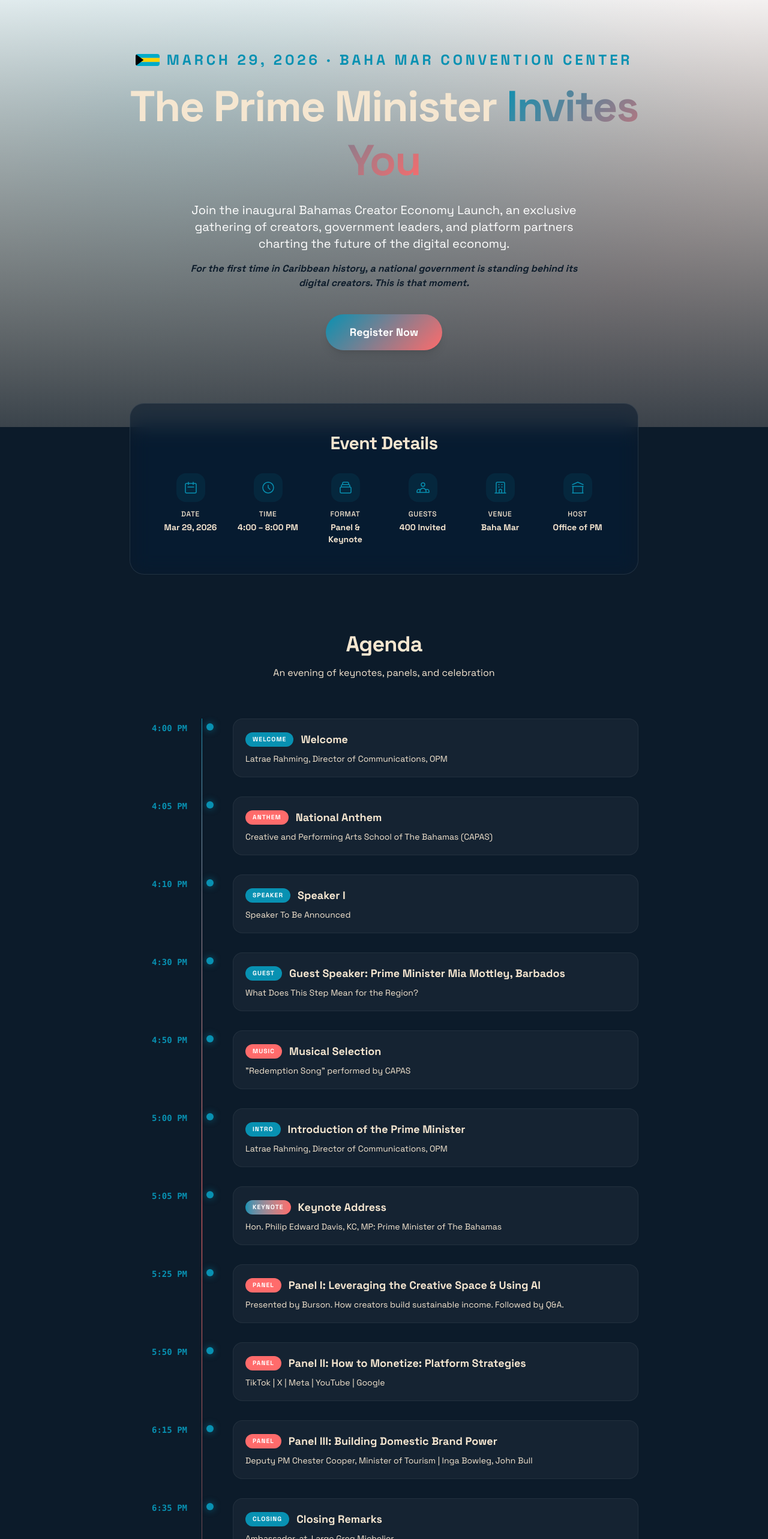
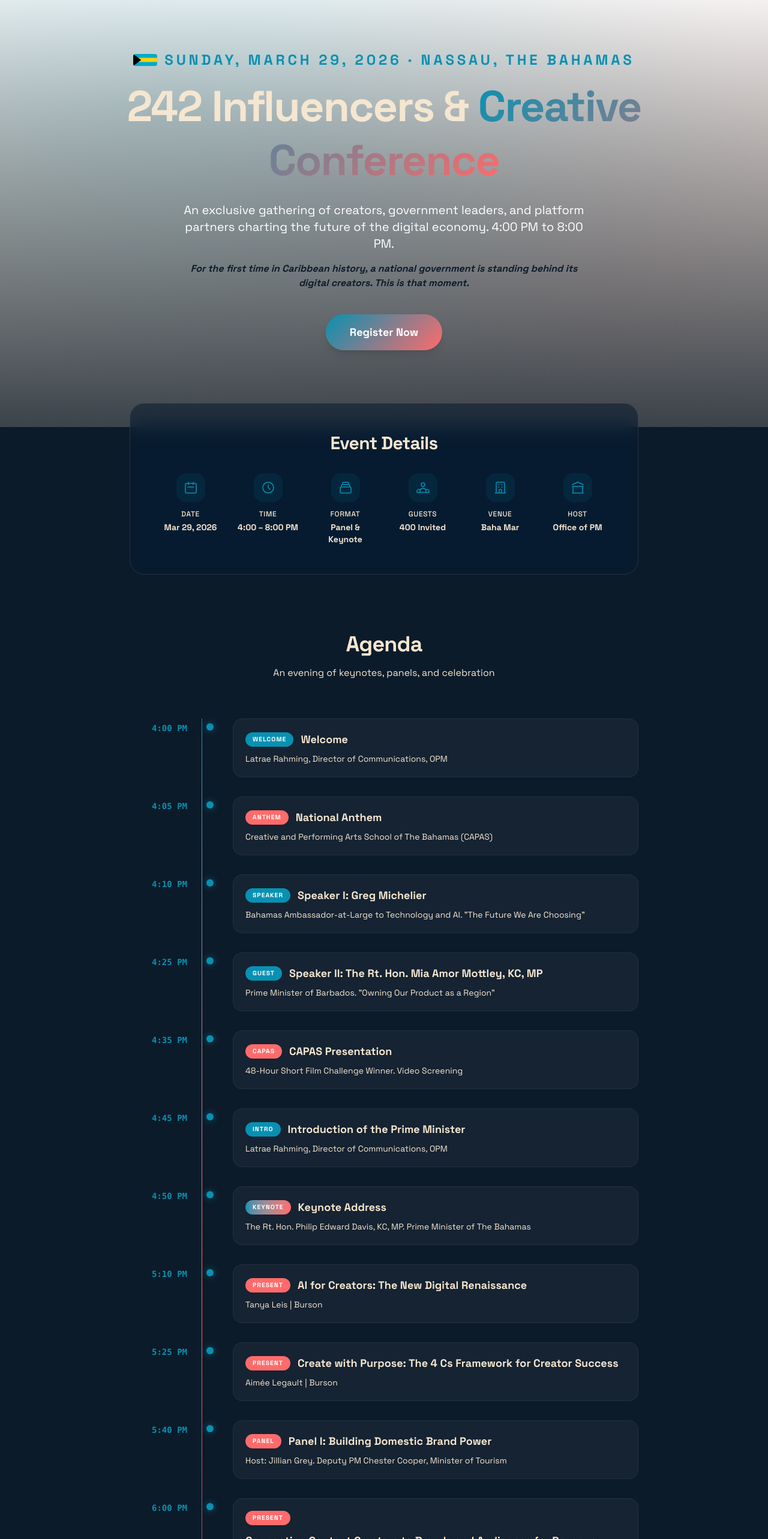
Before and after one commit to gmr0780/Bahamas-Creator-Economy, a Next.js app: page /event in a window 1280 px wide. Shown: the part 180-2746 px from the top of the page at 60% size. Built offline with nearby package versions, Linux system fonts and the light colour scheme; no server answers; the database is empty.

Commit message:
Update to final programme: 242 Influencers & Creative Conference, full run of show, updated speakers

```diff
--- a/src/app/event/page.tsx
+++ b/src/app/event/page.tsx
@@ -4,37 +4,48 @@ import BahamianFlag from "../components/BahamianFlag";
 const agendaItems = [
   { time: "4:00 PM", tag: "WELCOME", tagColor: "bg-aqua", title: "Welcome", subtitle: "Latrae Rahming, Director of Communications, OPM" },
   { time: "4:05 PM", tag: "ANTHEM", tagColor: "bg-coral", title: "National Anthem", subtitle: "Creative and Performing Arts School of The Bahamas (CAPAS)" },
-  { time: "4:10 PM", tag: "SPEAKER", tagColor: "bg-aqua", title: "Speaker I", subtitle: "Speaker To Be Announced" },
-  { time: "4:30 PM", tag: "GUEST", tagColor: "bg-aqua", title: "Guest Speaker: Prime Minister Mia Mottley, Barbados", subtitle: "What Does This Step Mean for the Region?" },
-  { time: "4:50 PM", tag: "MUSIC", tagColor: "bg-coral", title: "Musical Selection", subtitle: "\"Redemption Song\" performed by CAPAS" },
-  { time: "5:00 PM", tag: "INTRO", tagColor: "bg-aqua", title: "Introduction of the Prime Minister", subtitle: "Latrae Rahming, Director of Communications, OPM" },
-  { time: "5:05 PM", tag: "KEYNOTE", tagColor: "bg-gradient-to-r from-aqua to-coral", title: "Keynote Address", subtitle: "Hon. Philip Edward Davis, KC, MP: Prime Minister of The Bahamas" },
-  { time: "5:25 PM", tag: "PANEL", tagColor: "bg-coral", title: "Panel I: Leveraging the Creative Space & Using AI", subtitle: "Presented by Burson. How creators build sustainable income. Followed by Q&A." },
-  { time: "5:50 PM", tag: "PANEL", tagColor: "bg-coral", title: "Panel II: How to Monetize: Platform Strategies", subtitle: "TikTok | X | Meta | YouTube | Google" },
-  { time: "6:15 PM", tag: "PANEL", tagColor: "bg-coral", title: "Panel III: Building Domestic Brand Power", subtitle: "Deputy PM Chester Cooper, Minister of Tourism | Inga Bowleg, John Bull" },
-  { time: "6:35 PM", tag: "CLOSING", tagColor: "bg-aqua", title: "Closing Remarks", subtitle: "Ambassador-at-Large Greg Michelier" },
-  { time: "6:40 PM", tag: "MIXER", tagColor: "bg-gradient-to-r from-aqua to-coral", title: "Mixer Announcement", subtitle: "Transition to evening reception" },
-  { time: "6:45 PM", tag: "RECEPTION", tagColor: "bg-coral", title: "Mix & Mingle Reception", subtitle: "6:45 PM – 8:00 PM" },
+  { time: "4:10 PM", tag: "SPEAKER", tagColor: "bg-aqua", title: "Speaker I: Greg Michelier", subtitle: "Bahamas Ambassador-at-Large to Technology and AI. \"The Future We Are Choosing\"" },
+  { time: "4:25 PM", tag: "GUEST", tagColor: "bg-aqua", title: "Speaker II: The Rt. Hon. Mia Amor Mottley, KC, MP", subtitle: "Prime Minister of Barbados. \"Owning Our Product as a Region\"" },
+  { time: "4:35 PM", tag: "CAPAS", tagColor: "bg-coral", title: "CAPAS Presentation", subtitle: "48-Hour Short Film Challenge Winner. Video Screening" },
+  { time: "4:45 PM", tag: "INTRO", tagColor: "bg-aqua", title: "Introduction of the Prime Minister", subtitle: "Latrae Rahming, Director of Communications, OPM" },
+  { time: "4:50 PM", tag: "KEYNOTE", tagColor: "bg-gradient-to-r from-aqua to-coral", title: "Keynote Address", subtitle: "The Rt. Hon. Philip Edward Davis, KC, MP. Prime Minister of The Bahamas" },
+  { time: "5:10 PM", tag: "PRESENT", tagColor: "bg-coral", title: "AI for Creators: The New Digital Renaissance", subtitle: "Tanya Leis | Burson" },
+  { time: "5:25 PM", tag: "PRESENT", tagColor: "bg-coral", title: "Create with Purpose: The 4 Cs Framework for Creator Success", subtitle: "Aimée Legault | Burson" },
+  { time: "5:40 PM", tag: "PANEL", tagColor: "bg-coral", title: "Panel I: Building Domestic Brand Power", subtitle: "Host: Jillian Grey. Deputy PM Chester Cooper, Minister of Tourism" },
+  { time: "6:00 PM", tag: "PRESENT", tagColor: "bg-coral", title: "Connecting Content Creators to Brands and Audiences for Revenue", subtitle: "Alexa Alianiello" },
+  { time: "6:15 PM", tag: "PANEL", tagColor: "bg-aqua", title: "Panel II: Leveraging Our Platforms", subtitle: "Host: Ahmad Rashad Thompson. Panel: Baha Yogi, Vocab, Das Quey, Bodine, and Zhano" },
+  { time: "6:35 PM", tag: "PLATFORM", tagColor: "bg-gradient-to-r from-aqua to-coral", title: "Platform Presentations: Creator Eligibility & Monetisation", subtitle: "TikTok | X (Keith) | Meta | YouTube" },
+  { time: "7:00 PM", tag: "CLOSING", tagColor: "bg-aqua", title: "Closing Thanks", subtitle: "" },
+  { time: "7:05 PM", tag: "RECEPTION", tagColor: "bg-gradient-to-r from-aqua to-coral", title: "242 After Hours: Mix & Mingle Reception", subtitle: "7:05 PM – 8:00 PM" },
 ];
 
 const speakers = [
   {
-    name: "Hon. Philip Edward Davis, KC, MP",
+    name: "The Rt. Hon. Philip Edward Davis, KC, MP",
     initials: "PD",
     image: "/speakers/pm-davis.jpeg",
-    role: "Keynote Speaker",
+    role: "Keynote Address",
     description: "Prime Minister of The Bahamas",
     gradient: "from-aqua to-cyan-300",
     size: "large",
   },
   {
-    name: "Prime Minister Mia Mottley",
+    name: "The Rt. Hon. Mia Amor Mottley, KC, MP",
     initials: "MM",
     image: "/speakers/mia-mottley.webp",
     imageZoom: true,
     role: "Guest Speaker",
-    description: "Barbados: What Does This Step Mean for the Region?",
+    description: "Prime Minister of Barbados",
     gradient: "from-coral to-orange-300",
+    size: "normal",
+  },
+  {
+    name: "Greg Michelier",
+    initials: "GM",
+    image: "/speakers/greg-michelier.jpg",
+    role: "Speaker I",
+    description: "Ambassador-at-Large to Technology and AI",
+    gradient: "from-aqua to-teal-300",
     size: "normal",
   },
   {
@@ -42,17 +53,8 @@ const speakers = [
     initials: "CC",
     image: "/speakers/chester-cooper.webp",
     role: "Panelist",
-    description: "Minister of Tourism: Building Domestic Brand Power",
+    description: "Minister of Tourism",
     gradient: "from-purple-500 to-pink-400",
-    size: "normal",
-  },
-  {
-    name: "Greg Michelier",
-    initials: "GM",
-    image: "/speakers/greg-michelier.jpg",
-    role: "Closing Remarks",
-    description: "Ambassador-at-Large, Technology & AI",
-    gradient: "from-aqua to-teal-300",
     size: "normal",
   },
   {
@@ -60,16 +62,16 @@ const speakers = [
     initials: "LR",
     image: "/speakers/latrae-rahming.jpeg",
     imageClass: "object-top",
-    role: "Host & MC",
+    role: "Host",
     description: "Director of Communications, OPM",
     gradient: "from-coral to-pink-300",
     size: "normal",
   },
   {
-    name: "Speaker I",
-    initials: "TBA",
-    role: "To Be Announced",
-    description: "Details coming soon",
+    name: "Ahmad Rashad Thompson",
+    initials: "AT",
+    role: "Panel Host",
+    description: "Leveraging Our Platforms",
     gradient: "from-amber-400 to-orange-300",
     size: "normal",
   },
@@ -85,16 +87,15 @@ export default function EventPage() {
         <div className="relative z-10 mx-auto max-w-5xl px-6 text-center">
           <p className="mb-4 text-base sm:text-xl md:text-2xl font-extrabold uppercase tracking-[0.15em] sm:tracking-[0.2em] text-aqua flex items-center justify-center gap-3 flex-wrap">
             <BahamianFlag width={40} className="rounded-sm shrink-0" />
-            <span>March 29, 2026 &middot; Baha Mar Convention Center</span>
+            <span>Sunday, March 29, 2026 &middot; Nassau, The Bahamas</span>
           </p>
           <h1 className="mb-6 text-3xl font-extrabold leading-tight tracking-tight sm:text-4xl md:text-6xl lg:text-7xl">
-            The Prime Minister{" "}
-            <span className="gradient-text">Invites You</span>
+            242 Influencers &amp;{" "}
+            <span className="gradient-text">Creative Conference</span>
           </h1>
           <p className="mx-auto max-w-2xl text-base text-white sm:text-lg md:text-xl">
-            Join the inaugural Bahamas Creator Economy Launch, an exclusive
-            gathering of creators, government leaders, and platform partners
-            charting the future of the digital economy.
+            An exclusive gathering of creators, government leaders, and platform partners
+            charting the future of the digital economy. 4:00 PM to 8:00 PM.
           </p>
           <p className="mx-auto mt-4 max-w-2xl text-sm sm:text-base text-navy font-bold italic">
             For the first time in Caribbean history, a national government is standing behind its digital creators. This is that moment.
--- a/src/app/page.tsx
+++ b/src/app/page.tsx
@@ -109,20 +109,20 @@ const pillars = [
 
 const speakers = [
   {
-    name: "Hon. Philip Edward Davis, KC, MP",
+    name: "The Rt. Hon. Philip Edward Davis, KC, MP",
     initials: "PD",
     image: "/speakers/pm-davis.jpeg",
-    role: "Keynote Speaker",
+    role: "Keynote Address",
     tagline: "Prime Minister of The Bahamas",
     featured: true,
   },
   {
-    name: "Prime Minister Mia Mottley",
+    name: "The Rt. Hon. Mia Amor Mottley, KC, MP",
     initials: "MM",
     image: "/speakers/mia-mottley.webp",
     imageZoom: true,
     role: "Guest Speaker",
-    tagline: "Barbados",
+    tagline: "Prime Minister of Barbados",
     featured: false,
   },
   {
@@ -137,8 +137,8 @@ const speakers = [
     name: "Greg Michelier",
     initials: "GM",
     image: "/speakers/greg-michelier.jpg",
-    role: "Closing Remarks",
-    tagline: "Ambassador-at-Large, Technology & AI",
+    role: "Speaker I",
+    tagline: "Ambassador-at-Large to Technology and AI",
     featured: false,
   },
   {
@@ -146,7 +146,7 @@ const speakers = [
     initials: "LR",
     image: "/speakers/latrae-rahming.jpeg",
     imageClass: "object-top",
-    role: "Host & MC",
+    role: "Host",
     tagline: "Director of Communications, OPM",
     featured: false,
   },
```
